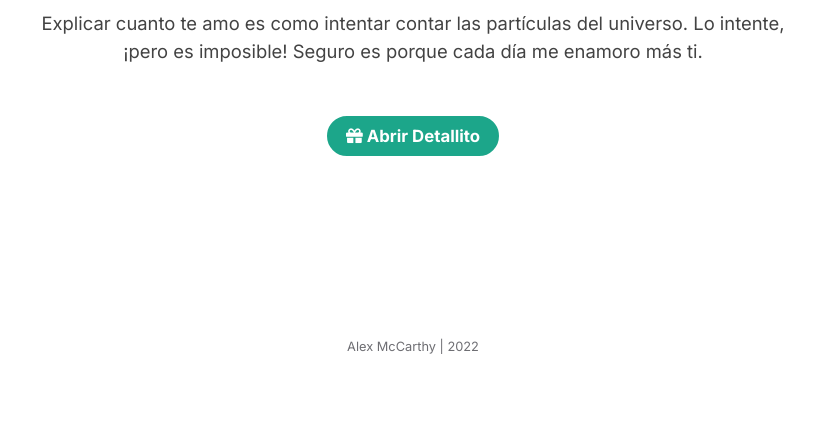
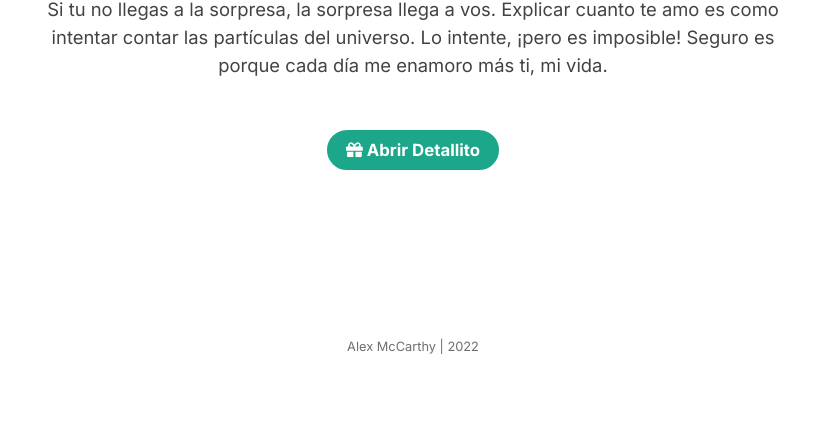
Before and after one commit to 4lexmccarthy/sorpresa, a plain HTML site: page muy-cerca.html in a window 1280 px wide. Shown: the part 377-816 px from the top of the page, without its empty margins (227-1053 px from the left). Drawn offline with Linux system fonts and the light colour scheme.

Commit message:
update muy-cerca.html
updated the contents of this site to match a new surprise :)

```diff
--- a/muy-cerca.html
+++ b/muy-cerca.html
@@ -18,7 +18,7 @@
 </head>
 <body class="normal-cont">
    <h1 class="h1">🫶 Y te encontré… (quisiera decirlo claro).</h1>
-   <p class="p">Explicar cuanto te amo es como intentar contar las partículas del universo. Lo intente, ¡pero es imposible! Seguro es porque cada día me enamoro más ti.</p>
+   <p class="p">Si tu no llegas a la sorpresa, la sorpresa llega a vos. Explicar cuanto te amo es como intentar contar las partículas del universo. Lo intente, ¡pero es imposible! Seguro es porque cada día me enamoro más ti, mi vida.</p>
    <div class="buttons">
     <button id="gift" class="btn success2" type="button"><a href="https://cutt.ly/taly" target="_blank"><i class="fas fa-gift"></i>&nbsp;Abrir Detallito</a></button>
    </div>
```
